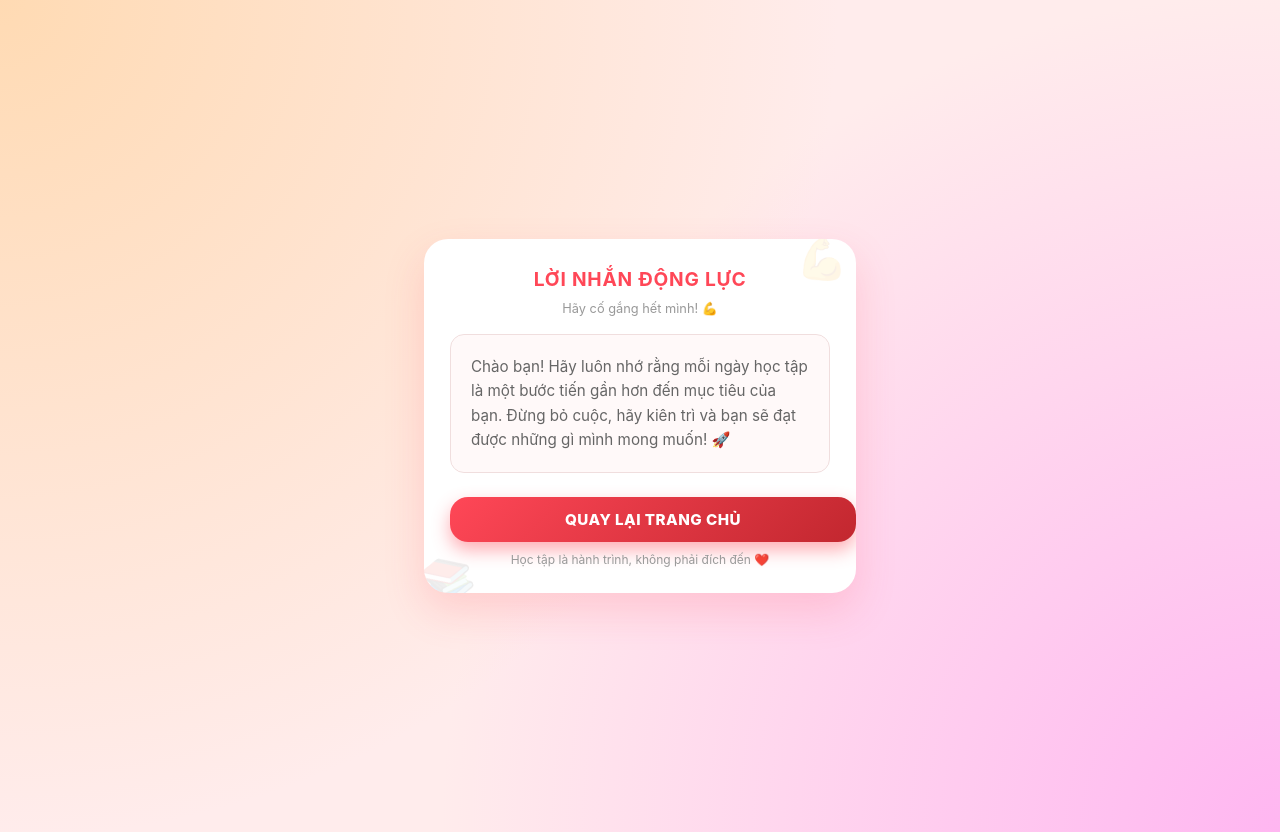
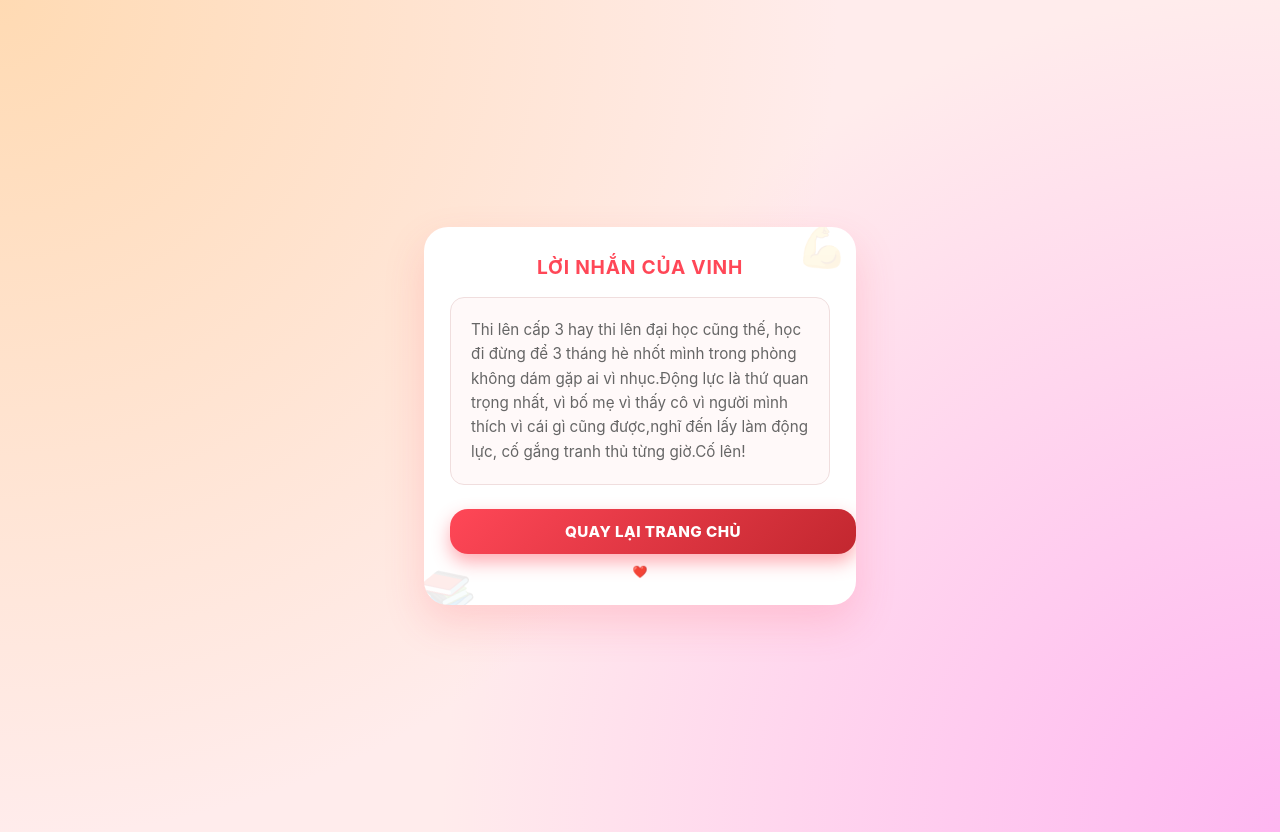
Before and after one commit to Tvin2704/webcuaminhnghi, a website: page src/pages/Movation.html in a window 1280 px wide. Drawn offline with Linux system fonts and the light colour scheme.

Commit message:
sualoinhan

```diff
--- a/src/pages/Movation.html
+++ b/src/pages/Movation.html
@@ -3,7 +3,7 @@
 <head>
     <meta charset="UTF-8">
     <meta name="viewport" content="width=device-width, initial-scale=1.0">
-    <title>Lời Nhắn - Động lực học tập</title>
+    <title>Bảo cái này</title>
     <style>
         :root {
             --red: #ff4757;
@@ -132,19 +132,18 @@
 </head>
 <body>
     <div class="card">
-        <h2>LỜI NHẮN ĐỘNG LỰC</h2>
-        <div class="subtitle">Hãy cố gắng hết mình! 💪</div>
+        <h2>LỜI NHẮN CỦA VINH</h2>
+        <div class="subtitle"></div>
 
         <div class="message-content">
             <p class="message-text">
-                Chào bạn! Hãy luôn nhớ rằng mỗi ngày học tập là một bước tiến gần hơn đến mục tiêu của bạn.
-                Đừng bỏ cuộc, hãy kiên trì và bạn sẽ đạt được những gì mình mong muốn! 🚀
+                Thi lên cấp 3 hay thi lên đại học cũng thế, học đi đừng để 3 tháng hè nhốt mình trong phòng không dám gặp ai vì nhục.Động lực là thứ quan trọng nhất, vì bố mẹ vì thấy cô vì người mình thích vì cái gì cũng được,nghĩ đến lấy làm động lực, cố gắng tranh thủ từng giờ.Cố lên!
             </p>
         </div>
 
         <a href="/" class="btn">QUAY LẠI TRANG CHỦ</a>
 
-        <div class="hint">Học tập là hành trình, không phải đích đến ❤️</div>
+        <div class="hint">❤️</div>
     </div>
 </body>
 </html>
```
